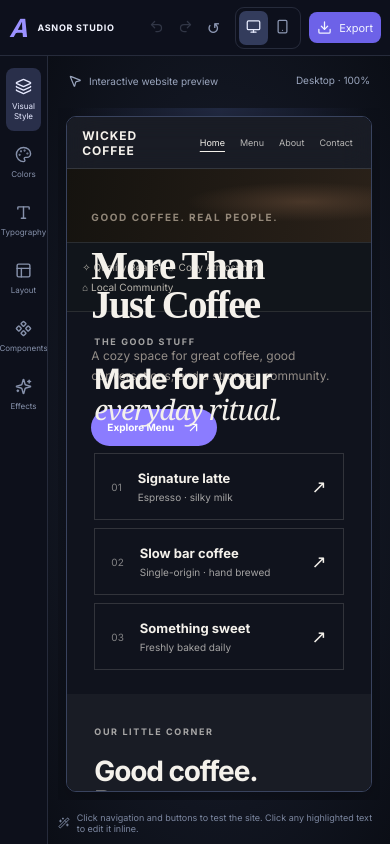
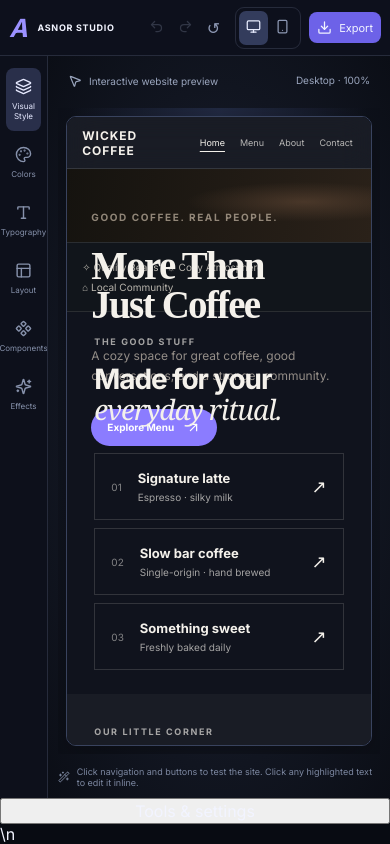
Before and after one commit to azuleermenu-dot/Asnor-Ali-Studio, a Next.js app: page / in a window 390 px wide. Both pictures are taken after a click on the button "Explore preview ↗". Built offline with nearby package versions, Linux system fonts and the light colour scheme.

Commit message:
Keep tools accessible across responsive layouts

```diff
--- a/components/studio/StudioApp.tsx
+++ b/components/studio/StudioApp.tsx
@@ -25,6 +25,7 @@ export default function StudioApp() {
   const [exportOpen, setExportOpen] = useState(false);
   const [saved, setSaved] = useState(false);
   const [inspectorOpen, setInspectorOpen] = useState(true);
+  const [toolsOpen, setToolsOpen] = useState(false);
   const [hydrated, setHydrated] = useState(false);
   const undoStack = useRef<DesignState[]>([]);
   const redoStack = useRef<DesignState[]>([]);
@@ -100,13 +101,13 @@ export default function StudioApp() {
       onPreset={applyPreset} />
     <div className="workspace">
       <ToolSidebar activeTool={activeTool} onSelect={setActiveTool} />
-      <DesignControls activeTool={activeTool} style={design.style} setStyle={value => updateDesign("style", value)}
+      <div className={`controlsPanelWrap${toolsOpen ? " toolsPanelOpen" : ""}`}><DesignControls activeTool={activeTool} style={design.style} setStyle={value => updateDesign("style", value)}
         palette={design.palette} setPalette={value => updateDesign("palette", value)} layout={design.layout}
         setLayout={value => updateDesign("layout", value)} headingFont={design.headingFont}
         setHeadingFont={value => updateDesign("headingFont", value)} bodyFont={design.bodyFont}
         setBodyFont={value => updateDesign("bodyFont", value)} buttonStyle={design.buttonStyle}
         setButtonStyle={value => updateDesign("buttonStyle", value)} motion={design.motion}
-        setMotion={value => updateDesign("motion", value)} />
+        setMotion={value => updateDesign("motion", value)} /></div>
       <LivePreview mobilePreview={design.mobilePreview} palette={design.palette} businessName={design.businessName} setBusinessName={value => updateDesign("businessName", value)}
         heading={design.heading} setHeading={value => updateDesign("heading", value)} style={design.style}
         layout={design.layout} headingFont={design.headingFont} bodyFont={design.bodyFont} buttonStyle={design.buttonStyle}
@@ -116,7 +117,7 @@ export default function StudioApp() {
         setBusinessName={value => updateDesign("businessName", value)} heading={design.heading}
         setHeading={value => updateDesign("heading", value)} tagline={design.tagline} setTagline={value => updateDesign("tagline", value)} bodyCopy={design.bodyCopy} setBodyCopy={value => updateDesign("bodyCopy", value)} cta={design.cta} setCta={value => updateDesign("cta", value)} onClose={() => setInspectorOpen(false)} />}
     </div>
-    {!inspectorOpen && <button className="reopenInspector" onClick={() => setInspectorOpen(true)}>Show inspector</button>}
+    <button className="mobileToolsToggle" onClick={() => setToolsOpen(value => !value)} aria-expanded={toolsOpen}>{toolsOpen ? "Close tools" : "Tools & settings"}</button>\n    {!inspectorOpen && <button className="reopenInspector" onClick={() => setInspectorOpen(true)}>Show inspector</button>}
     {exportOpen && <ExportDialog onClose={() => setExportOpen(false)} style={design.style} palette={design.palette}
       projectName={design.projectName} setProjectName={value => updateDesign("projectName", value)}
       onSave={saveDesign} design={design} />}
```
